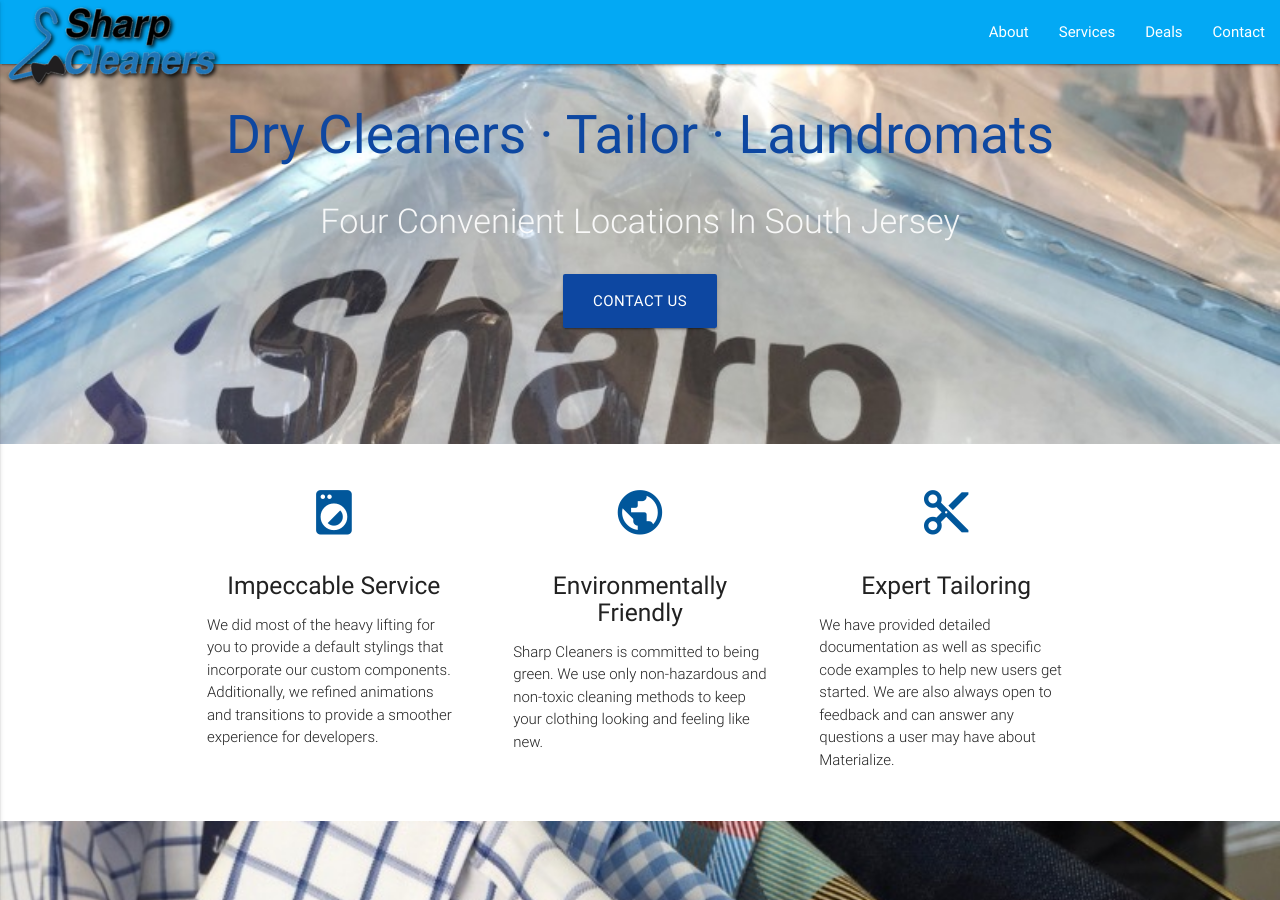
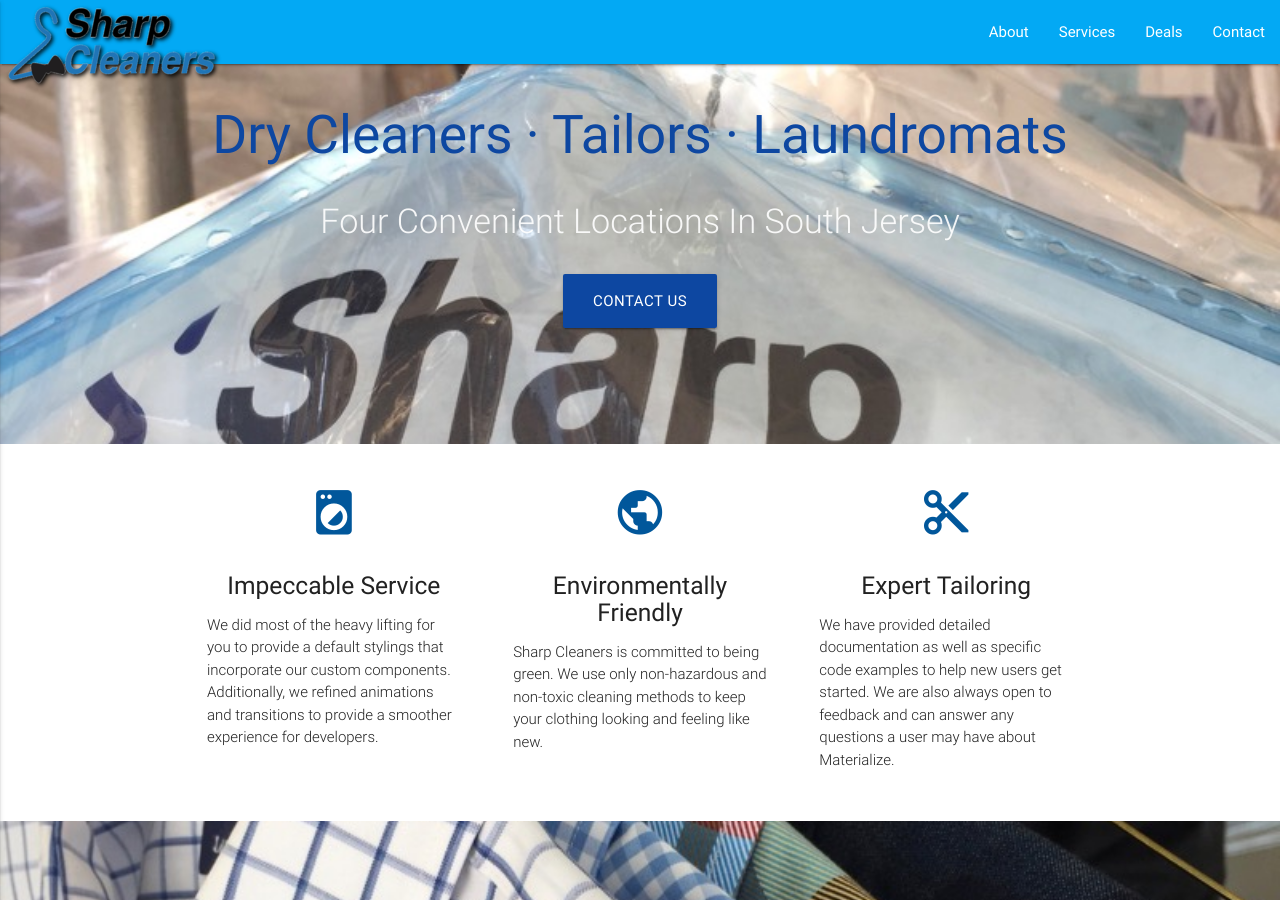
Before and after one commit to sharpcleanersnj/sharpcleanersnj.github.io, a Jekyll site: the page built from index.md, in a window 1280 px wide and 900 px high. Built offline with Jekyll 4.4.1, drawn with Linux system fonts in a browser that asks for light colours; nearby versions of some CDN libraries.

Commit message:
Update home.html

```diff
--- a/_layouts/home.html
+++ b/_layouts/home.html
@@ -6,7 +6,7 @@
   <div class="section no-pad-bot">
     <div class="container">
       <br><br>
-      <h2 class="header center blue-text text-darken-4">Dry Cleaners · Tailor · Laundromats</h2>
+      <h2 class="header center blue-text text-darken-4">Dry Cleaners · Tailors · Laundromats</h2>
       <div class="row center">
         <h4 class="header col s12 light">Four Convenient Locations In South Jersey</h4>
       </div>
```
